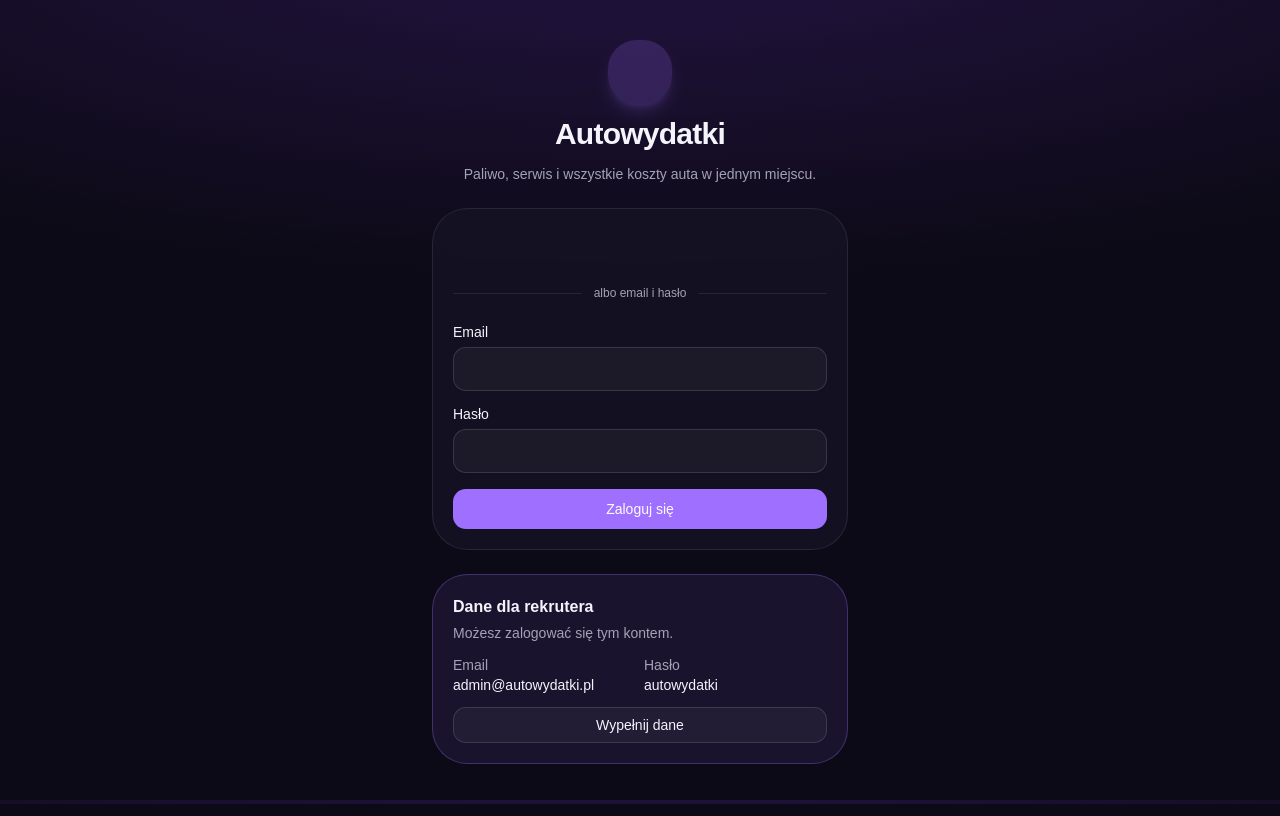
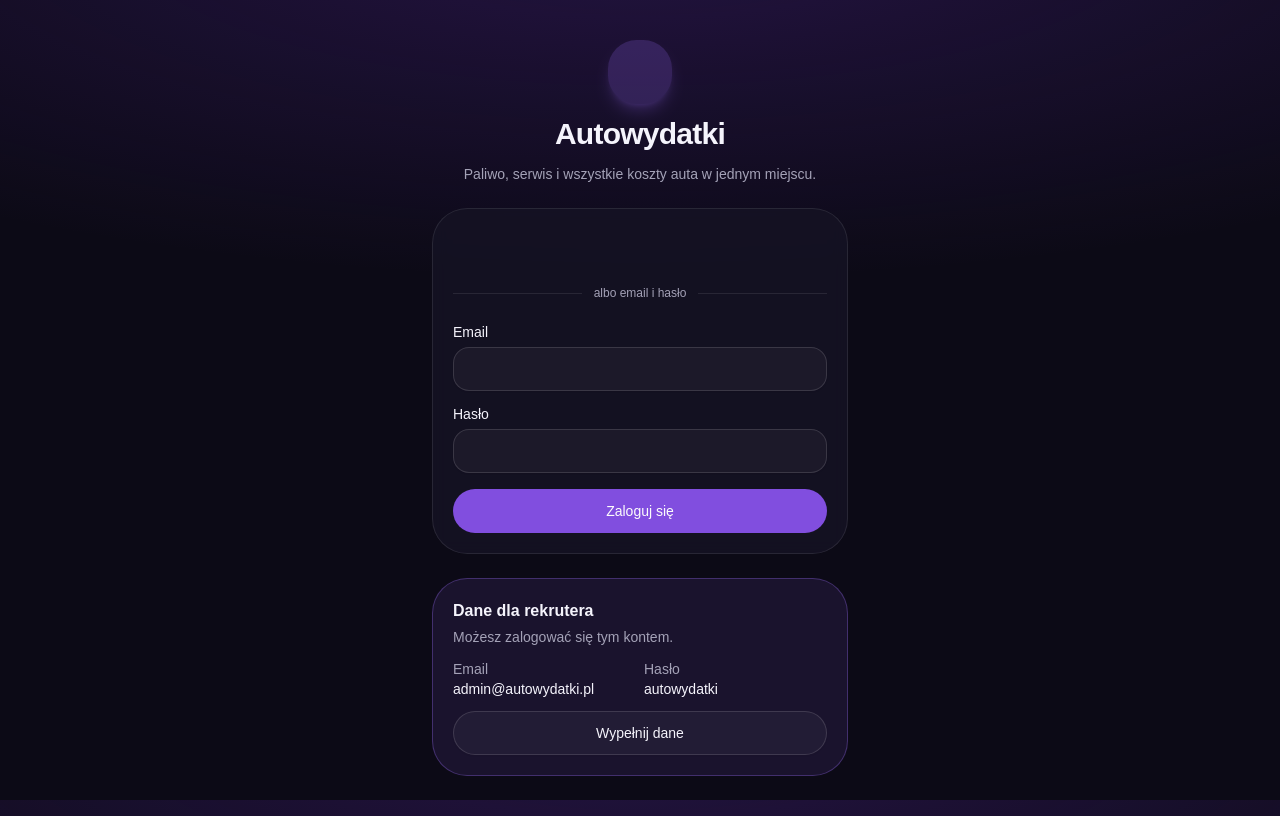
Before and after one commit to WujecDamian/Autowydatki, a React (Vite) app in the folder client/: page / in a window 1280 px wide. Built offline with nearby package versions, Linux system fonts and the light colour scheme; no server answers; some icons are missing.

Commit message:
Add redesign foundation: solid primary fill, 44px pill buttons, cursor border glow

```diff
--- a/client/src/components/FuelSection/FuelSection.jsx
+++ b/client/src/components/FuelSection/FuelSection.jsx
@@ -47,14 +47,14 @@ const initialForm = (entry) =>
 const fuelTypeLabels = { PETROL: "Benzyna", LPG: "LPG" };
 
 const FuelTypeToggle = ({ value, onChange }) => (
-  <div className="grid grid-cols-2 gap-1 rounded-xl bg-muted p-1" role="group" aria-label="Rodzaj paliwa">
+  <div className="grid grid-cols-2 gap-1 rounded-full bg-muted p-1" role="group" aria-label="Rodzaj paliwa">
     {Object.entries(fuelTypeLabels).map(([fuelType, label]) => (
       <button
         key={fuelType}
         type="button"
         aria-pressed={value === fuelType}
         onClick={() => onChange(fuelType)}
-        className="h-10 rounded-lg text-sm font-medium text-muted-foreground transition-colors aria-pressed:bg-primary aria-pressed:text-primary-foreground"
+        className="h-11 rounded-full text-sm font-medium text-muted-foreground transition-colors hover:text-foreground aria-pressed:bg-primary-fill aria-pressed:text-primary-foreground"
       >
         {label}
       </button>
--- a/client/src/components/ServiceForm/ServiceForm.jsx
+++ b/client/src/components/ServiceForm/ServiceForm.jsx
@@ -110,7 +110,7 @@ const PriceInput = ({ item, label, onChange }) => (
 );
 
 const KindToggle = ({ kind, onChange }) => (
-  <div className="grid grid-cols-2 gap-1 rounded-xl bg-muted p-1" role="group" aria-label="Rodzaj wpisu">
+  <div className="grid grid-cols-2 gap-1 rounded-full bg-muted p-1" role="group" aria-label="Rodzaj wpisu">
     {[
       ["REPAIR", "Naprawa"],
       ["INSPECTION", "Badanie techniczne"],
@@ -120,7 +120,7 @@ const KindToggle = ({ kind, onChange }) => (
         type="button"
         aria-pressed={kind === value}
         onClick={() => onChange(value)}
-        className="h-10 rounded-lg text-sm font-medium text-muted-foreground transition-colors aria-pressed:bg-primary aria-pressed:text-primary-foreground"
+        className="h-11 rounded-full text-sm font-medium text-muted-foreground transition-colors hover:text-foreground aria-pressed:bg-primary-fill aria-pressed:text-primary-foreground"
       >
         {label}
       </button>
--- a/client/src/components/ui/badge.jsx
+++ b/client/src/components/ui/badge.jsx
@@ -8,7 +8,7 @@ const badgeVariants = cva(
   {
     variants: {
       variant: {
-        default: "bg-primary text-primary-foreground [a]:hover:bg-primary/80",
+        default: "bg-primary-fill text-primary-foreground [a]:hover:bg-primary-fill-hover",
         secondary:
           "bg-secondary text-secondary-foreground [a]:hover:bg-secondary/80",
         destructive:
--- a/client/src/components/ui/button.jsx
+++ b/client/src/components/ui/button.jsx
@@ -4,11 +4,11 @@ import { cn } from "cn"
 import { Slot } from "radix-ui"
 
 const buttonVariants = cva(
-  "inline-flex shrink-0 items-center justify-center gap-2 rounded-md text-sm font-medium whitespace-nowrap transition-all outline-none focus-visible:border-ring focus-visible:ring-[3px] focus-visible:ring-ring/50 disabled:pointer-events-none disabled:opacity-50 aria-invalid:border-destructive aria-invalid:ring-destructive/20 dark:aria-invalid:ring-destructive/40 [&_svg]:pointer-events-none [&_svg]:shrink-0 [&_svg:not([class*='size-'])]:size-4",
+  "inline-flex shrink-0 items-center justify-center gap-2 rounded-full text-sm font-medium whitespace-nowrap transition-all active:scale-[0.98] outline-none focus-visible:border-ring focus-visible:ring-[3px] focus-visible:ring-ring/50 disabled:pointer-events-none disabled:opacity-50 aria-invalid:border-destructive aria-invalid:ring-destructive/20 dark:aria-invalid:ring-destructive/40 [&_svg]:pointer-events-none [&_svg]:shrink-0 [&_svg:not([class*='size-'])]:size-4",
   {
     variants: {
       variant: {
-        default: "bg-primary text-primary-foreground hover:bg-primary/90",
+        default: "bg-primary-fill text-primary-foreground hover:bg-primary-fill-hover",
         destructive:
           "bg-destructive text-white hover:bg-destructive/90 focus-visible:ring-destructive/20 dark:bg-destructive/60 dark:focus-visible:ring-destructive/40",
         outline:
@@ -20,14 +20,14 @@ const buttonVariants = cva(
         link: "text-primary underline-offset-4 hover:underline",
       },
       size: {
-        default: "h-9 px-4 py-2 has-[>svg]:px-3",
-        xs: "h-6 gap-1 rounded-md px-2 text-xs has-[>svg]:px-1.5 [&_svg:not([class*='size-'])]:size-3",
-        sm: "h-8 gap-1.5 rounded-md px-3 has-[>svg]:px-2.5",
-        lg: "h-10 rounded-md px-6 has-[>svg]:px-4",
-        icon: "size-9",
-        "icon-xs": "size-6 rounded-md [&_svg:not([class*='size-'])]:size-3",
-        "icon-sm": "size-8",
-        "icon-lg": "size-10",
+        default: "h-11 px-5 py-2 has-[>svg]:px-4",
+        xs: "h-7 gap-1 px-2.5 text-xs has-[>svg]:px-1.5 [&_svg:not([class*='size-'])]:size-3",
+        sm: "h-9 gap-1.5 px-4 has-[>svg]:px-3",
+        lg: "h-11 px-6 has-[>svg]:px-4",
+        icon: "size-11",
+        "icon-xs": "size-7 [&_svg:not([class*='size-'])]:size-3",
+        "icon-sm": "size-11",
+        "icon-lg": "size-11",
       },
     },
     defaultVariants: {
--- a/client/src/components/ui/input.jsx
+++ b/client/src/components/ui/input.jsx
@@ -11,7 +11,7 @@ function Input({
       type={type}
       data-slot="input"
       className={cn(
-        "h-9 w-full min-w-0 rounded-md border border-input bg-transparent px-3 py-1 text-base shadow-xs transition-[color,box-shadow] outline-none selection:bg-primary selection:text-primary-foreground file:inline-flex file:h-7 file:border-0 file:bg-transparent file:text-sm file:font-medium file:text-foreground placeholder:text-muted-foreground disabled:pointer-events-none disabled:cursor-not-allowed disabled:opacity-50 md:text-sm dark:bg-input/30",
+        "h-11 w-full min-w-0 rounded-lg border border-input hover:border-foreground/30 bg-transparent px-3 py-1 text-base shadow-xs transition-[color,box-shadow] outline-none selection:bg-primary selection:text-primary-foreground file:inline-flex file:h-7 file:border-0 file:bg-transparent file:text-sm file:font-medium file:text-foreground placeholder:text-muted-foreground disabled:pointer-events-none disabled:cursor-not-allowed disabled:opacity-50 md:text-sm dark:bg-input/30",
         "focus-visible:border-ring focus-visible:ring-[3px] focus-visible:ring-ring/50",
         "aria-invalid:border-destructive aria-invalid:ring-destructive/20 dark:aria-invalid:ring-destructive/40",
         className
--- a/client/src/components/ui/textarea.jsx
+++ b/client/src/components/ui/textarea.jsx
@@ -9,7 +9,7 @@ function Textarea({
     <textarea
       data-slot="textarea"
       className={cn(
-        "flex field-sizing-content min-h-16 w-full resize-none rounded-md border border-input bg-input/20 px-2 py-2 text-sm transition-colors outline-none placeholder:text-muted-foreground focus-visible:border-ring focus-visible:ring-2 focus-visible:ring-ring/30 disabled:cursor-not-allowed disabled:opacity-50 aria-invalid:border-destructive aria-invalid:ring-2 aria-invalid:ring-destructive/20 md:text-xs/relaxed dark:bg-input/30 dark:aria-invalid:border-destructive/50 dark:aria-invalid:ring-destructive/40",
+        "flex field-sizing-content min-h-16 w-full resize-none rounded-lg border border-input hover:border-foreground/30 bg-input/20 px-2 py-2 text-sm transition-colors outline-none placeholder:text-muted-foreground focus-visible:border-ring focus-visible:ring-2 focus-visible:ring-ring/30 disabled:cursor-not-allowed disabled:opacity-50 aria-invalid:border-destructive aria-invalid:ring-2 aria-invalid:ring-destructive/20 md:text-xs/relaxed dark:bg-input/30 dark:aria-invalid:border-destructive/50 dark:aria-invalid:ring-destructive/40",
         className
       )}
       {...props}
--- a/client/src/index.css
+++ b/client/src/index.css
@@ -26,6 +26,10 @@
     --color-input: var(--input);
     --color-border: var(--border);
     --color-destructive: var(--destructive);
+    --color-primary-fill: var(--primary-fill);
+    --color-primary-fill-hover: var(--primary-fill-hover);
+    --color-primary-soft: var(--primary-soft);
+    --color-destructive-soft: var(--destructive-soft);
     --color-success: var(--success);
     --color-warning: var(--warning);
     --color-accent-foreground: var(--accent-foreground);
@@ -62,6 +66,12 @@
     --popover-foreground: oklch(0.97 0.01 290);
     --primary: oklch(0.66 0.21 295);
     --primary-foreground: oklch(0.99 0 0);
+    /* Solid fill behind white text (5.4:1); --primary itself stays for text and tints. */
+    --primary-fill: oklch(0.56 0.21 295);
+    --primary-fill-hover: oklch(0.62 0.21 295);
+    /* Lighter purple for icons and text sitting on a primary tint. */
+    --primary-soft: oklch(0.82 0.14 295);
+    --destructive-soft: oklch(0.78 0.15 22);
     --secondary: oklch(0.27 0.045 290);
     --secondary-foreground: oklch(0.97 0.01 290);
     --muted: oklch(0.25 0.035 290);
@@ -90,6 +100,50 @@
     --sidebar-ring: oklch(0.66 0.21 295);
 }
 
+/* Cursor-following border glow: any element with data-glow lights its border where the pointer is.
+   The pointer position comes from lib/glow.js as --glow-x / --glow-y. */
+@media (hover: hover) and (prefers-reduced-motion: no-preference) {
+  [data-glow] {
+    position: relative;
+    isolation: isolate;
+  }
+  [data-glow]::before,
+  [data-glow]::after {
+    content: "";
+    position: absolute;
+    inset: 0;
+    border-radius: inherit;
+    pointer-events: none;
+    opacity: 0;
+    transition: opacity 0.25s ease;
+  }
+  [data-glow]::before {
+    z-index: 1;
+    padding: 1.5px;
+    background: radial-gradient(
+      220px circle at var(--glow-x, 50%) var(--glow-y, 50%),
+      oklch(0.82 0.16 295 / 0.95),
+      oklch(0.66 0.21 295 / 0.4) 45%,
+      transparent 75%
+    );
+    -webkit-mask: linear-gradient(#000 0 0) content-box, linear-gradient(#000 0 0);
+    -webkit-mask-composite: xor;
+    mask: linear-gradient(#000 0 0) content-box exclude, linear-gradient(#000 0 0);
+  }
+  [data-glow]::after {
+    z-index: -1;
+    background: radial-gradient(
+      280px circle at var(--glow-x, 50%) var(--glow-y, 50%),
+      oklch(0.66 0.21 295 / 0.14),
+      transparent 70%
+    );
+  }
+  [data-glow]:hover::before,
+  [data-glow]:hover::after {
+    opacity: 1;
+  }
+}
+
 @layer base {
   * {
     @apply border-border outline-ring/50;
--- /dev/null
+++ b/client/src/lib/glow.js
@@ -0,0 +1,27 @@
+// Feeds the pointer position to any element marked data-glow, so index.css can light its border where the cursor is.
+export const installGlow = () => {
+  if (typeof window === "undefined" || !window.matchMedia("(hover: hover)").matches) {
+    return;
+  }
+
+  let frame = 0;
+
+  document.addEventListener(
+    "pointermove",
+    (event) => {
+      const target = event.target instanceof Element ? event.target.closest("[data-glow]") : null;
+
+      if (!target || frame) {
+        return;
+      }
+
+      frame = requestAnimationFrame(() => {
+        frame = 0;
+        const rect = target.getBoundingClientRect();
+        target.style.setProperty("--glow-x", `${event.clientX - rect.left}px`);
+        target.style.setProperty("--glow-y", `${event.clientY - rect.top}px`);
+      });
+    },
+    { passive: true },
+  );
+};
--- a/client/src/main.jsx
+++ b/client/src/main.jsx
@@ -4,7 +4,10 @@ import { createRoot } from "react-dom/client";
 import { Provider } from "react-redux";
 import { store } from "./app/store.js";
 import App from "./App.jsx";
+import { installGlow } from "./lib/glow.js";
 import "./index.css";
+
+installGlow();
 
 createRoot(document.getElementById("root")).render(
   <StrictMode>
```
